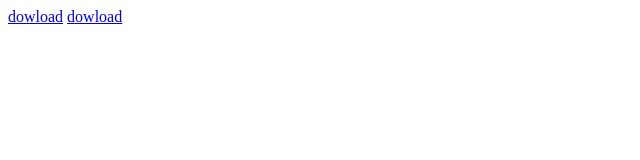
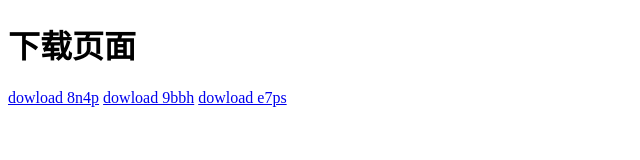
Before and after one commit to neowiseq/neowiseq.github.io, a plain HTML site: page rep.html in a window 1280 px wide. Shown: the whole page, without its empty margins (0-640 px from the left). Drawn offline with Linux system fonts and the light colour scheme.

Commit message:
rep.html

```diff
--- a/rep.html
+++ b/rep.html
@@ -4,7 +4,9 @@
   <title>rpe</title>
 </head>
 <body>
-  <a href=RPE_1.4.0.zip>dowload</a>
-  <a href=dx9(需安装）.exe>dowload</a>
+  <h1>下载页面</h1>
+  <a href=https://wwp.lanzoup.com/iYTCM21vg9sd>dowload 8n4p</a>
+  <a href=https://wwp.lanzoup.com/i1EPW21vgb3a>dowload 9bbh</a>
+  <a href=https://wwp.lanzoup.com/iIFMH21vgata>dowload e7ps</a>
 </body>
 </html>
```
